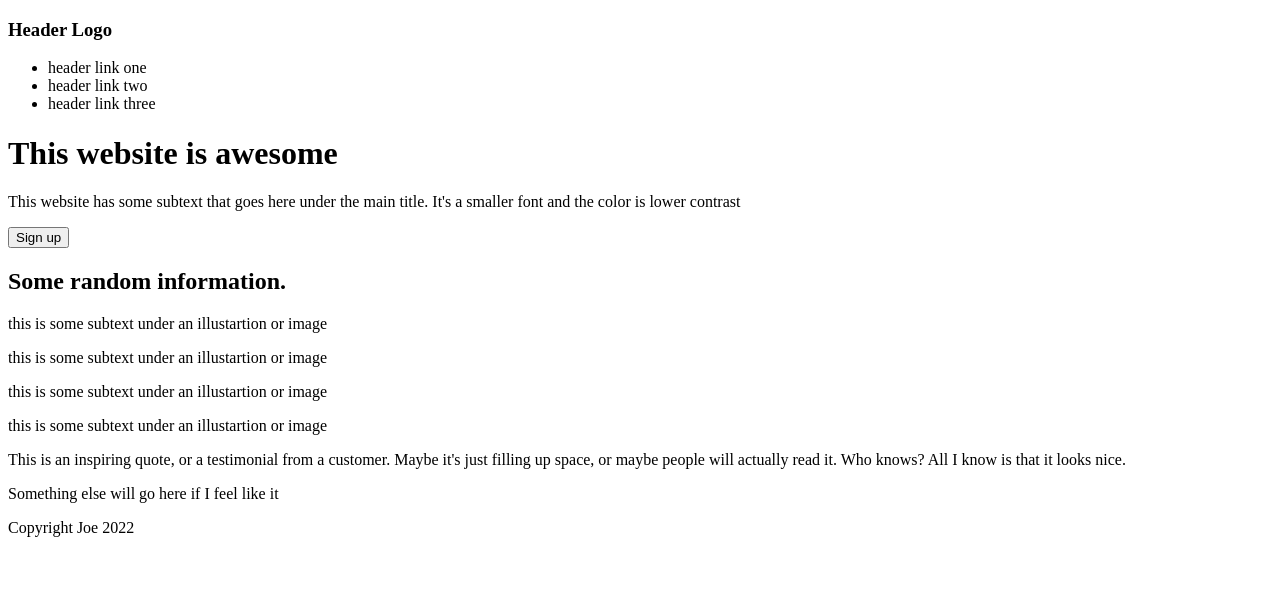
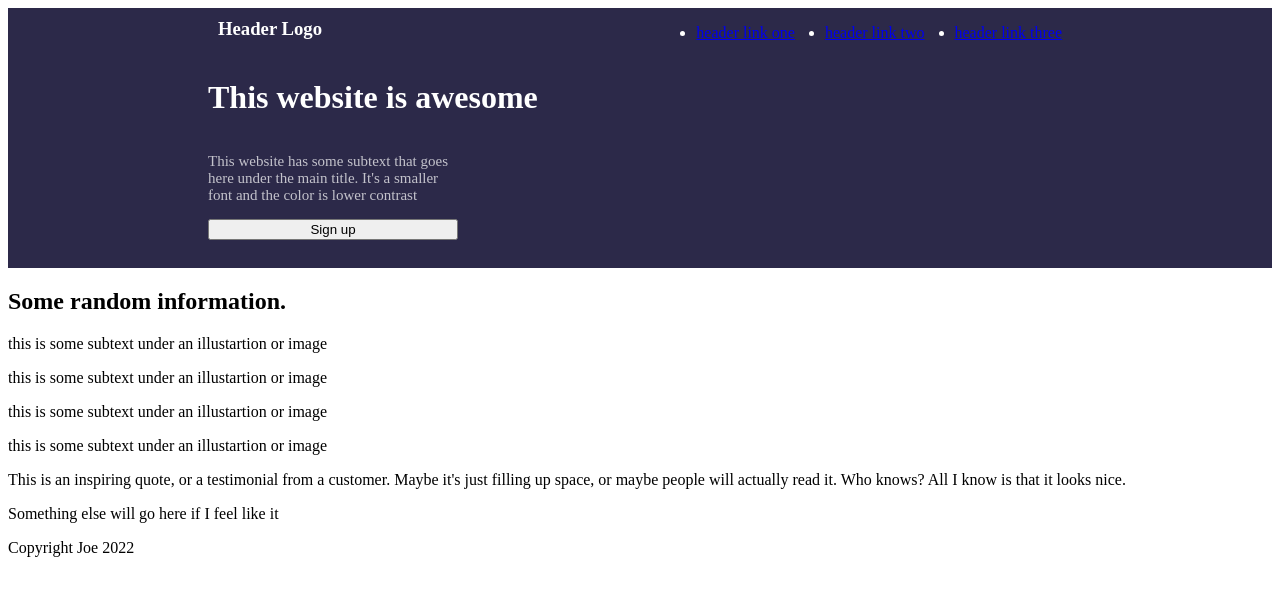
Before and after one commit to LukeM06/landing-page, a plain HTML site: page index.html in a window 1280 px wide. Drawn offline with Linux system fonts and the light colour scheme.

Commit message:
Added More Classes To HTML And Updated CSS
I added more classes to the header section of the index.html file,
and updated the style.css file to create the website header.

```diff
--- a/index.html
+++ b/index.html
@@ -7,17 +7,21 @@
     </head>
 
     <body>
-        <h3>Header Logo</h3>
-        <ul>
-            <li><a>header link one</a></li>
-            <li><a>header link two</a></li>
-            <li><a>header link three</a></li>
-        </ul>
         <div class="header">
-            <h1>This website is awesome</h1>
-            <p>This website has some subtext that goes here under the main title. It's a smaller font and the color is lower contrast</p>
-            <button>Sign up</button>
-        <!--An image will go here at some point -->
+            <div class="header-top">
+                <h3>Header Logo</h3>
+                <ul class="links">
+                    <li><a href="https://www.youtube.com/watch?v=dQw4w9WgXcQ">header link one</a></li>
+                    <li><a href="https://www.youtube.com/watch?v=fC7oUOUEEi4">header link two</a></li>
+                    <li><a href="https://www.youtube.com/watch?v=cGw-8FrRT1E">header link three</a></li>
+                </ul>
+            </div>
+            <div class="header-bottom">
+                <h1>This website is awesome</h1>
+                <p>This website has some subtext that goes here under the main title. It's a smaller font and the color is lower contrast</p>
+                <button>Sign up</button>
+            <!--An image will go here at some point -->
+            </div>
         </div>
         <div class="info-one">
             <h2>Some random information.</h2>
--- a/style.css
+++ b/style.css
@@ -0,0 +1,50 @@
+.header {
+    display: flex;
+    flex-direction: column;
+    height: 260px;
+    background-color: rgb(44, 41, 73);
+    color: white;
+}
+
+.header-top {
+    display: flex;
+    flex-direction: row;
+    margin-left: 200px;
+    margin-right: 200px;
+}
+
+.header-top h3 {
+    display: flex;
+    align-items: flex-start;
+    margin: 10px;
+}
+
+.header-top .links {
+    display: flex;
+    margin-left: auto;
+    margin-right: 10px;
+    gap: 30px;
+}
+
+.header-bottom {
+    display: flex;
+    flex-direction: column;
+    margin-left: 200px;
+    margin-right: 200px;
+}
+.header-bottom h1 {
+    display: flex;
+}
+
+.header-bottom p {
+    display: flex;
+    color: rgba(255, 255, 255, 0.719);
+    font-size: 15px;
+    width: 250px;
+}
+
+.header-bottom button {
+    display: flex;
+    justify-content: center;
+    width: 250px;
+}
```
